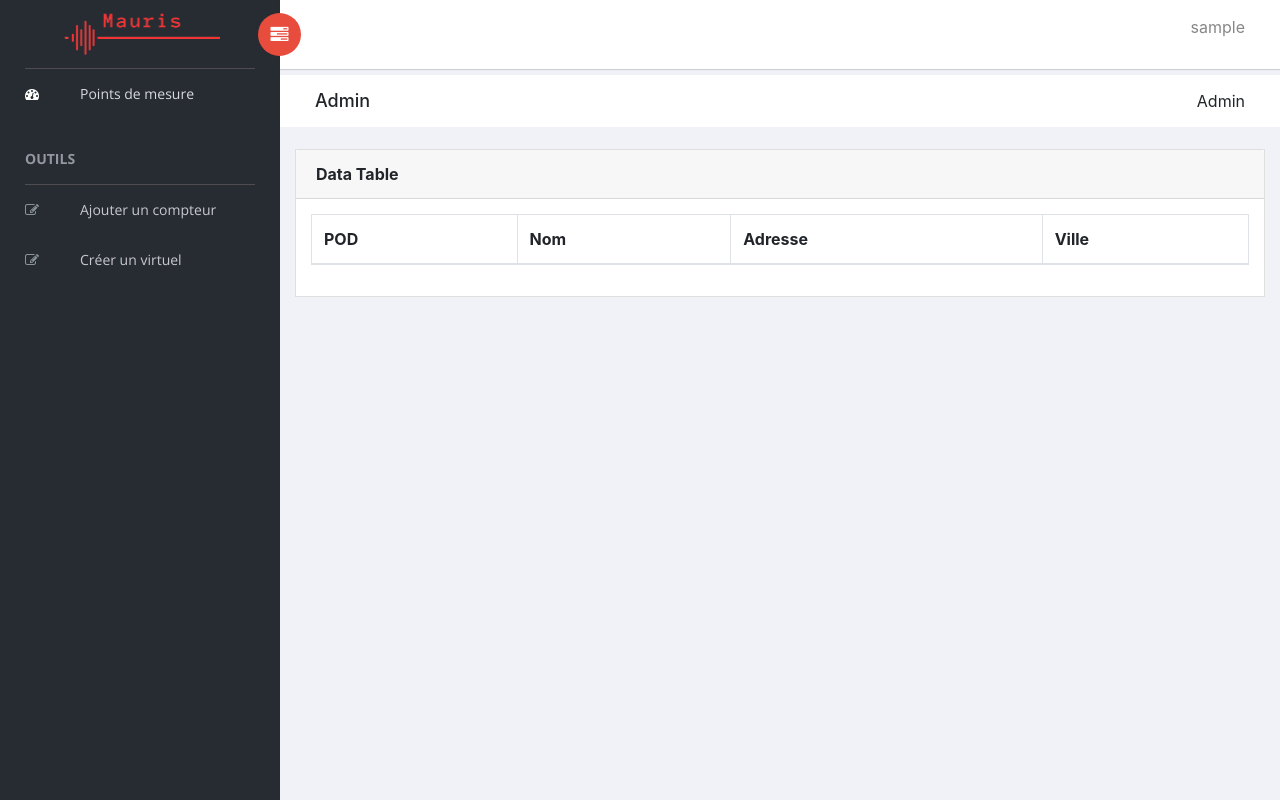
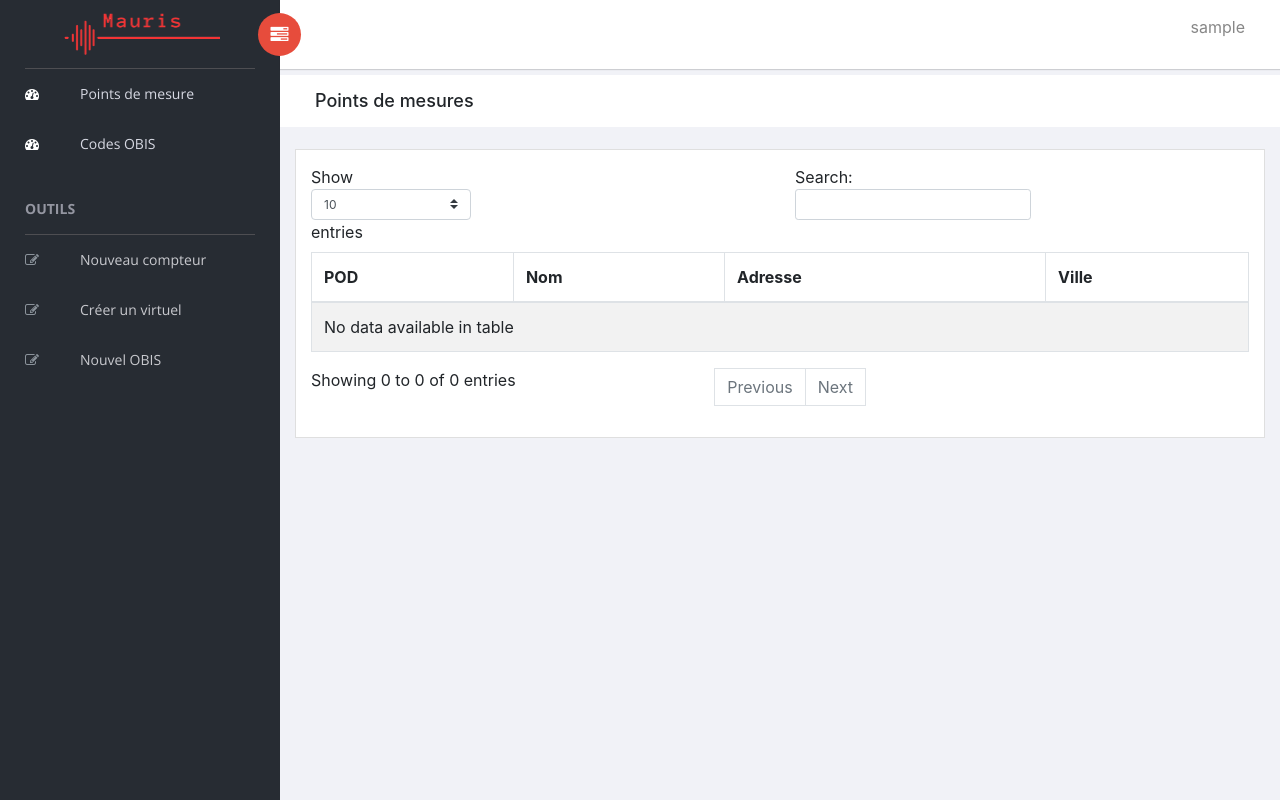
Before and after one commit to yellowbravo/mauris, a Flask app: page / in a window 1280 px wide. Run offline with Flask 2, Linux system fonts and the light colour scheme; the visitor is signed in with stand-in values (Sample User, id 1); data that the repository does not hold is empty; some libraries are stand-ins or nearby versions.

Commit message:
data table

```diff
--- a/templates/admin.html
+++ b/templates/admin.html
@@ -6,19 +6,11 @@
         <div class="col-sm-4">
             <div class="page-header float-left">
                 <div class="page-title">
-                    <h1>Admin</h1>
+                    <h1>Points de mesures</h1>
                 </div>
             </div>
         </div>
-        <div class="col-sm-8">
-            <div class="page-header float-right">
-                <div class="page-title">
-                    <ol class="breadcrumb text-right">
-                        <li class="active">Admin</li>
-                    </ol>
-                </div>
-            </div>
-        </div>
+
     </div>
 
     <div class="content mt-3">
@@ -28,9 +20,7 @@
 
                     <div class="col-md-12">
                         <div class="card">
-                            <div class="card-header">
-                                <strong class="card-title">Data Table</strong>
-                            </div>
+
                             <div class="card-body">
                                 <table id="bootstrap-data-table-export" class="table table-striped table-bordered">
                                     <thead>
--- a/templates/base.html
+++ b/templates/base.html
@@ -44,12 +44,19 @@
                 <li class="active">
                     <a href="/admin/"> <i class="menu-icon fa fa-dashboard"></i>Points de mesure </a>
                 </li>
+                <li class="active">
+                    <a href="/admin/"> <i class="menu-icon fa fa-dashboard"></i>Codes OBIS </a>
+                </li>
+
                 <h3 class="menu-title">Outils</h3>
                 <li>
-                    <a href="/admin/add_pod_meter/"> <i class="menu-icon fa fa-edit"></i>Ajouter un compteur</a>
+                    <a href="/admin/add_pod_meter/"> <i class="menu-icon fa fa-edit"></i>Nouveau compteur</a>
                 </li>
                 <li>
                     <a href="/admin/add_virtual_meter/"> <i class="menu-icon fa fa-edit"></i>Créer un virtuel </a>
+                </li>
+                <li>
+                    <a href="/admin/add_obis_code/"> <i class="menu-icon fa fa-edit"></i>Nouvel OBIS </a>
                 </li>
             </ul>
         </div><!-- /.navbar-collapse -->
@@ -112,6 +119,17 @@
 
 <script src="/static/vendors/chosen/chosen.jquery.min.js"></script>
 
+<script src="/static/vendors/datatables.net/js/jquery.dataTables.min.js"></script>
+    <script src="/static/vendors/datatables.net-bs4/js/dataTables.bootstrap4.min.js"></script>
+    <script src="/static/vendors/datatables.net-buttons/js/dataTables.buttons.min.js"></script>
+    <script src="/static/vendors/datatables.net-buttons-bs4/js/buttons.bootstrap4.min.js"></script>
+    <script src="/static/vendors/jszip/dist/jszip.min.js"></script>
+    <script src="/static/vendors/pdfmake/build/pdfmake.min.js"></script>
+    <script src="/static/vendors/pdfmake/build/vfs_fonts.js"></script>
+    <script src="/static/vendors/datatables.net-buttons/js/buttons.html5.min.js"></script>
+    <script src="/static/vendors/datatables.net-buttons/js/buttons.print.min.js"></script>
+    <script src="/static/vendors/datatables.net-buttons/js/buttons.colVis.min.js"></script>
+    <script src="/static/assets/js/init-scripts/data-table/datatables-init.js"></script>
 <script>
     jQuery(document).ready(function() {
         jQuery(".standardSelect").chosen({
```
Also changed, not shown: templates/add_obis.html (added, +61 -0 lines).
